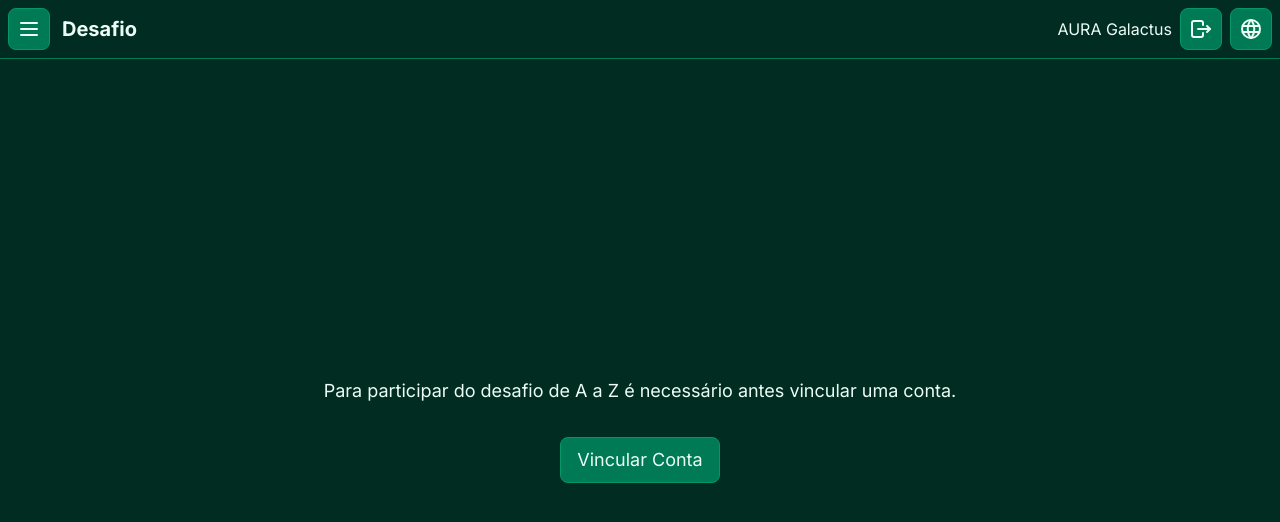
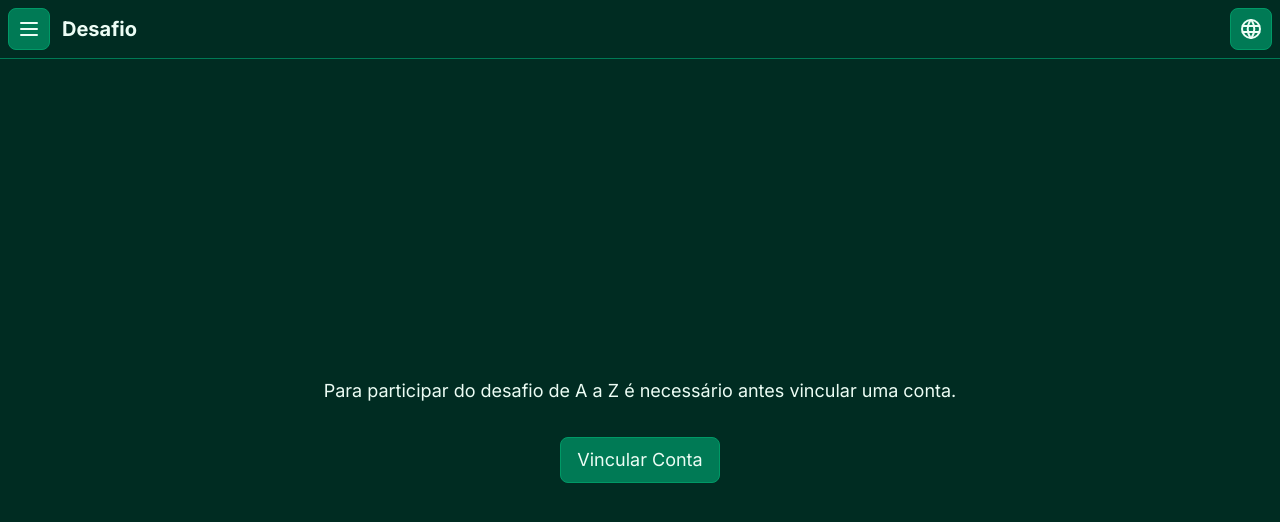
Before and after one commit to willian-pessoa/from-a-to-z, a Next.js app: page /challenger in a window 1280 px wide. Shown: the top 522 px of the page. Built offline with nearby package versions, Linux system fonts and the light colour scheme.

Commit message:
feat: fluxo de auth dentro da spa

```diff
--- a/app/challenger/components/ModalLinkAccount/index.tsx
+++ b/app/challenger/components/ModalLinkAccount/index.tsx
@@ -6,14 +6,11 @@ import AppTextInput from "@/src/components/AppTextInput";
 import Button from "@/src/components/Button";
 import { AppDialog } from "@/src/components/AppDialog/AppDialog";
 
-interface ModalLinkAccountProps {
-  onLinkedSuccess: () => void;
-}
+import { useAuth } from "@/src/contexts/AuthContext";
 
-export default function ModalLinkAccount({
-  onLinkedSuccess,
-}: ModalLinkAccountProps) {
+export default function ModalLinkAccount() {
   // Estados do fluxo de autenticação e UI
+  const { login } = useAuth();
   const [isDialogOpen, setIsDialogOpen] = useState(false);
   const [loading, setLoading] = useState(false);
   const [error, setError] = useState("");
@@ -30,12 +27,7 @@ export default function ModalLinkAccount({
     const result = await linkPlayer(riotId, region);
 
     if (result.success && result.user) {
-      // Salva os dados no cache local do cliente para persistir a "sessão"
-      localStorage.setItem("lol_az_puuid", result.user.puuid);
-      localStorage.setItem("lol_az_riotid", result.user.riot_id);
-      localStorage.setItem("lol_az_region", result.user.region);
-
-      onLinkedSuccess();
+      login(result.user);
 
       setIsDialogOpen(false);
     } else {
--- a/app/challenger/page.tsx
+++ b/app/challenger/page.tsx
@@ -3,11 +3,13 @@
 import { AppDialog } from "@/src/components/AppDialog/AppDialog";
 import Button from "@/src/components/Button";
 import ModalCreateChallenger from "./components/ModalCreateChallenger";
-import { useState, useEffect } from "react";
+import { useEffect } from "react";
 
 import { useRouter } from "next/navigation";
 import ModalLinkAccount from "./components/ModalLinkAccount";
 import AppLoader from "@/src/components/AppLoader";
+
+import { useAuth } from "@/src/contexts/AuthContext";
 
 interface UserState {
   puuid: string;
@@ -17,31 +19,9 @@ interface UserState {
 }
 
 export default function Page() {
-  const [isLoading, setIsLoading] = useState(true);
-  const [user, setUser] = useState<UserState | null>(null);
+  const { user, isLoading } = useAuth();
+
   const router = useRouter();
-
-  function checkLocalStorage() {
-    const savedPuuid = localStorage.getItem("lol_az_puuid");
-    const savedRiotId = localStorage.getItem("lol_az_riotid");
-    const savedRegion = localStorage.getItem("lol_az_region");
-    const savedChallengerId = localStorage.getItem("lol_az_challengerid");
-
-    if (savedPuuid && savedRiotId && savedRegion) {
-      setUser({
-        puuid: savedPuuid,
-        riot_id: savedRiotId,
-        region: savedRegion,
-        challengerId: savedChallengerId,
-      });
-    }
-
-    setIsLoading(false);
-  }
-
-  useEffect(() => {
-    checkLocalStorage();
-  }, []);
 
   // Redirecionamento seguro acionado quando o estado do usuário mudar e já tiver desafio
   useEffect(() => {
@@ -84,7 +64,7 @@ export default function Page() {
         Para participar do desafio de A a Z é necessário antes vincular uma
         conta.
       </span>
-      <ModalLinkAccount onLinkedSuccess={checkLocalStorage} />
+      <ModalLinkAccount />
     </div>
   );
 }
--- a/app/layout.tsx
+++ b/app/layout.tsx
@@ -3,7 +3,9 @@ import { Inter } from "next/font/google";
 import "./globals.css";
 import * as TooltipPrimitive from "@radix-ui/react-tooltip";
 
-import Header from "@/src/components/layout/Header";
+import { AuthProvider } from "@/src/contexts/AuthContext";
+
+import Header from "@/src/layout/Header";
 
 const inter = Inter({
   subsets: ["latin"],
@@ -27,10 +29,12 @@ export default function RootLayout({
       className={`${inter.className} h-full antialiased bg-emerald-950 text-emerald-50`}
     >
       <body className="flex h-screen flex-col overflow-hidden bg-emerald-950 text-emerald-50">
-        <TooltipPrimitive.Provider delayDuration={100}>
-          <Header />
-          <main className="flex-1 overflow-y-auto">{children}</main>
-        </TooltipPrimitive.Provider>
+        <AuthProvider>
+          <TooltipPrimitive.Provider delayDuration={100}>
+            <Header />
+            <main className="flex-1 overflow-y-auto">{children}</main>
+          </TooltipPrimitive.Provider>
+        </AuthProvider>
       </body>
     </html>
   );
--- /dev/null
+++ b/src/contexts/AuthContext.tsx
@@ -0,0 +1,89 @@
+"use client";
+
+import * as React from "react";
+
+interface UserState {
+  puuid: string;
+  riot_id: string;
+  region: string;
+  challengerId: string | null;
+}
+
+interface AuthContextType {
+  user: UserState | null;
+  isLoading: boolean;
+  login: (
+    userData: Omit<UserState, "challengerId"> & {
+      challengerId?: string | null;
+    },
+  ) => void;
+  logout: () => void;
+}
+
+const AuthContext = React.createContext<AuthContextType | undefined>(undefined);
+
+export function AuthProvider({ children }: { children: React.ReactNode }) {
+  const [user, setUser] = React.useState<UserState | null>(null);
+  const [isLoading, setIsLoading] = React.useState(true);
+
+  React.useEffect(() => {
+    const savedPuuid = localStorage.getItem("lol_az_puuid");
+    const savedRiotId = localStorage.getItem("lol_az_riotid");
+    const savedRegion = localStorage.getItem("lol_az_region");
+    const savedChallengerId = localStorage.getItem("lol_az_challengerid");
+
+    if (savedPuuid && savedRiotId && savedRegion) {
+      setUser({
+        puuid: savedPuuid,
+        riot_id: savedRiotId,
+        region: savedRegion,
+        challengerId: savedChallengerId,
+      });
+    }
+    setIsLoading(false);
+  }, []);
+
+  const login = (
+    userData: Omit<UserState, "challengerId"> & {
+      challengerId?: string | null;
+    },
+  ) => {
+    const fullUser: UserState = {
+      puuid: userData.puuid,
+      riot_id: userData.riot_id,
+      region: userData.region,
+      challengerId: userData.challengerId ?? null,
+    };
+
+    localStorage.setItem("lol_az_puuid", fullUser.puuid);
+    localStorage.setItem("lol_az_riotid", fullUser.riot_id);
+    localStorage.setItem("lol_az_region", fullUser.region);
+    if (fullUser.challengerId) {
+      localStorage.setItem("lol_az_challengerid", fullUser.challengerId);
+    }
+
+    setUser(fullUser);
+  };
+
+  const logout = () => {
+    localStorage.removeItem("lol_az_puuid");
+    localStorage.removeItem("lol_az_riotid");
+    localStorage.removeItem("lol_az_region");
+    localStorage.removeItem("lol_az_challengerid");
+    setUser(null);
+  };
+
+  return (
+    <AuthContext.Provider value={{ user, isLoading, login, logout }}>
+      {children}
+    </AuthContext.Provider>
+  );
+}
+
+export function useAuth() {
+  const context = React.useContext(AuthContext);
+  if (context === undefined) {
+    throw new Error("useAuth must be used within an AuthProvider");
+  }
+  return context;
+}
--- a/src/components/layout/Header/index.tsx
+++ b/src/layout/Header/index.tsx
@@ -9,14 +9,18 @@ import {
   IconLogin,
 } from "@tabler/icons-react";
 
-import IconButton from "../../IconButton";
-import AppDropdownMenu from "../../AppDropdownMenu";
-import { AppTooltip } from "../../AppTooltip";
+import IconButton from "../../components/IconButton";
+import AppDropdownMenu from "../../components/AppDropdownMenu";
+
+import { AppTooltip } from "../../components/AppTooltip";
+
+import { useAuth } from "@/src/contexts/AuthContext";
 
 export interface IHeaderProps {}
 
 export default function Header(props: IHeaderProps) {
-  const isLoged = true;
+  const { user, logout } = useAuth(); // 👈 Puxa as infos do contexto em memória
+  const isLoged = !!user;
 
   const pathname = usePathname();
 
@@ -27,7 +31,7 @@ export default function Header(props: IHeaderProps) {
 
   const title = titleMap[pathname] ?? "";
 
-  const player = "AURA Galactus";
+  const playerDisplay = user ? user.riot_id.split("#")[0] : "";
 
   return (
     <header className="border-b border-emerald-700 flex justify-between">
@@ -52,12 +56,14 @@ export default function Header(props: IHeaderProps) {
         <span className="text-xl font-bold">{title}</span>
       </div>
       <div className="flex p-2 items-center gap-2">
-        <span className="">{player}</span>
-        <AppTooltip text="Entrar">
-          <IconButton>
-            {isLoged ? <IconLogout stroke={2} /> : <IconLogin stroke={2} />}
-          </IconButton>
-        </AppTooltip>
+        <span className="">{playerDisplay}</span>
+        {isLoged && (
+          <AppTooltip text="Sair">
+            <IconButton onClick={logout}>
+              <IconLogout stroke={2} />
+            </IconButton>
+          </AppTooltip>
+        )}
         <AppTooltip text="Linguagem">
           <IconButton>
             <IconWorld stroke={2} />
```
